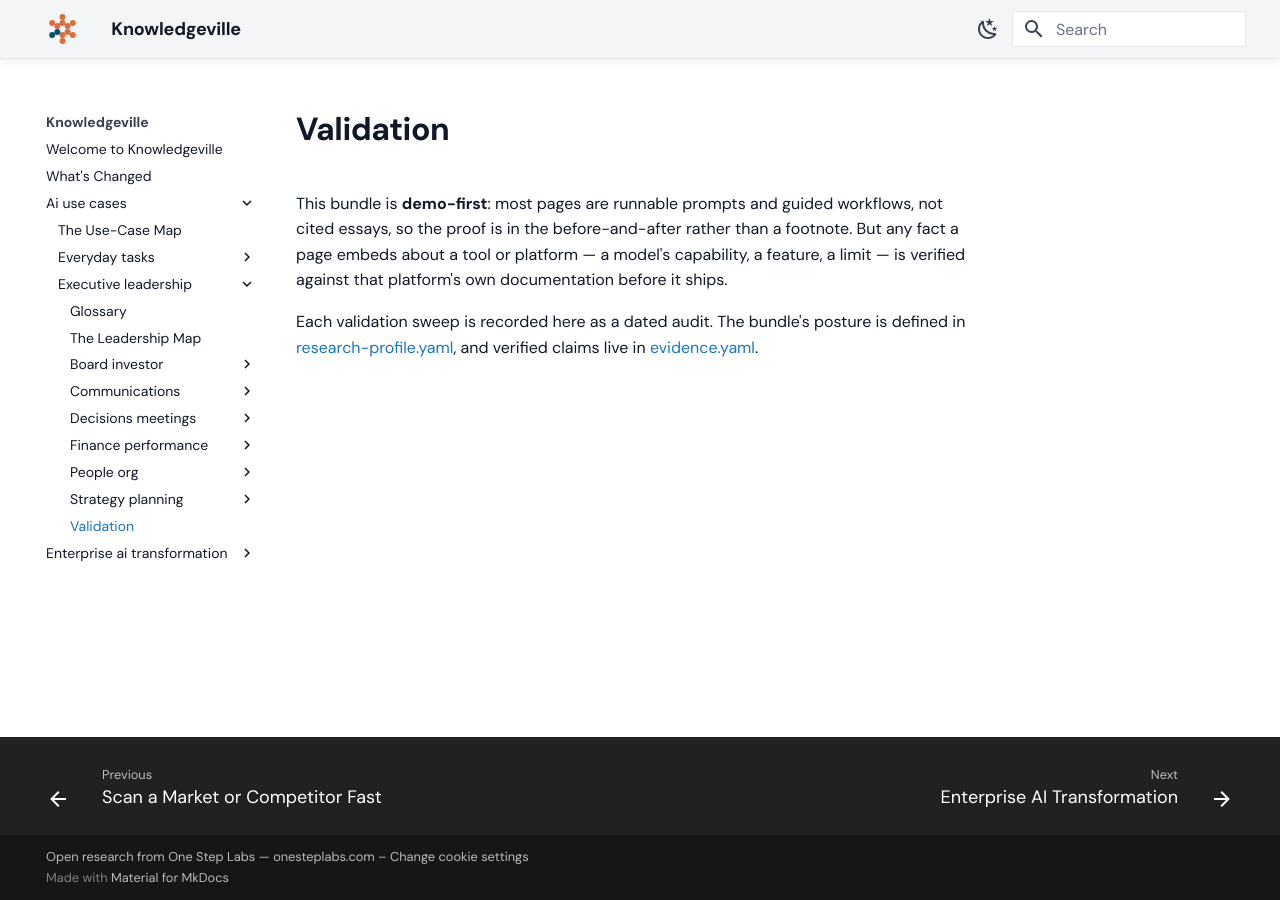
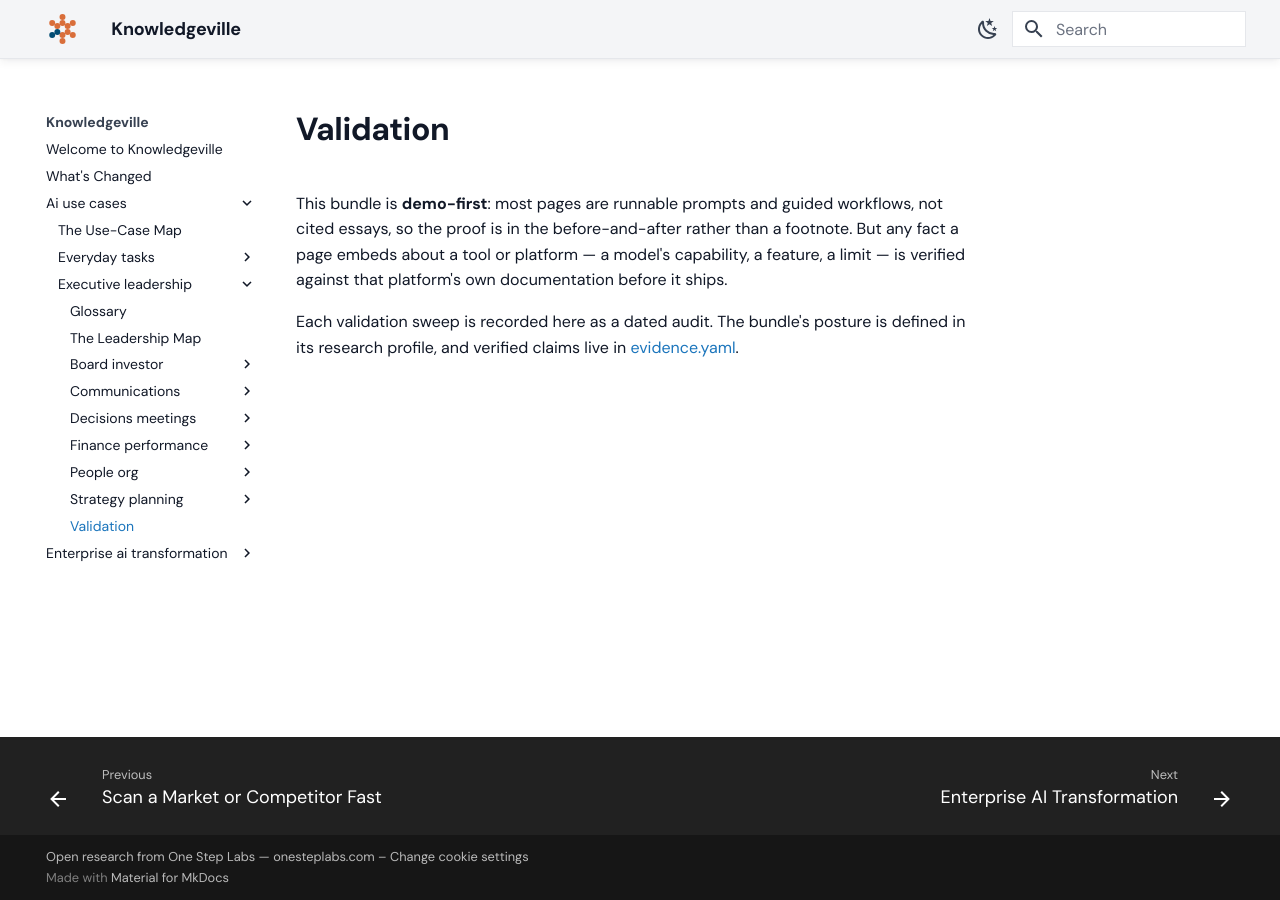
Before and after one commit to grandaha/knowledgeville, an MkDocs documentation site: the page built from published/ai-use-cases/executive-leadership/validation/index.md, in a window 1280 px wide. Built offline with MkDocs 1.6.1 and Material for MkDocs 9.7.7, drawn with Linux system fonts in a browser that asks for light colours; some web fonts are replaced.

Commit message:
Publish: sync content from workspace

```diff
--- a/published/ai-use-cases/executive-leadership/validation/index.md
+++ b/published/ai-use-cases/executive-leadership/validation/index.md
@@ -2,4 +2,4 @@
 
 This bundle is **demo-first**: most pages are runnable prompts and guided workflows, not cited essays, so the proof is in the before-and-after rather than a footnote. But any fact a page embeds about a tool or platform — a model's capability, a feature, a limit — is verified against that platform's own documentation before it ships.
 
-Each validation sweep is recorded here as a dated audit. The bundle's posture is defined in [research-profile.yaml](/ai-use-cases/executive-leadership/research-profile.yaml), and verified claims live in [evidence.yaml](/ai-use-cases/executive-leadership/validation/evidence.yaml).
+Each validation sweep is recorded here as a dated audit. The bundle's posture is defined in its research profile, and verified claims live in [evidence.yaml](/ai-use-cases/executive-leadership/validation/evidence.yaml).
```
